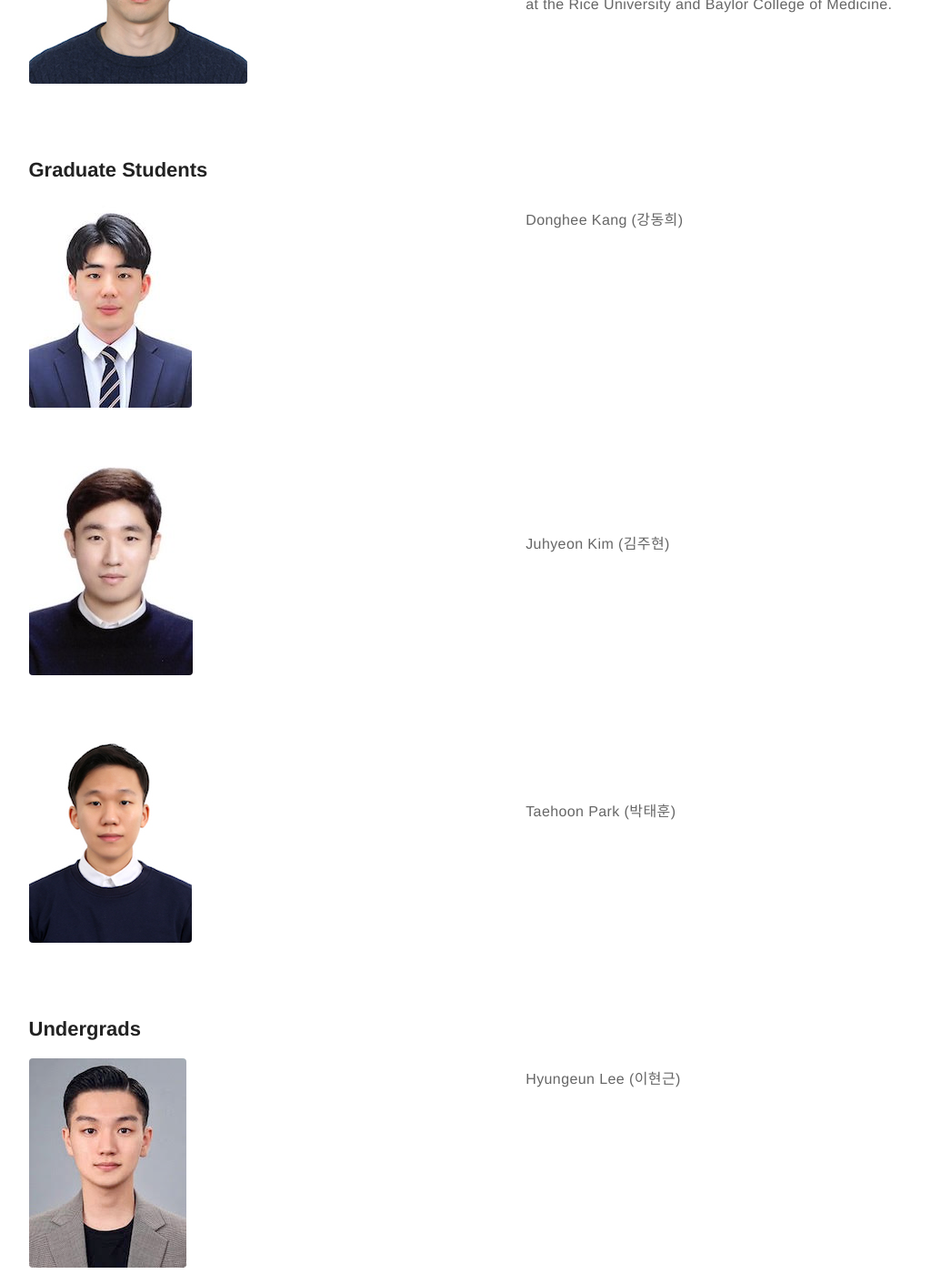
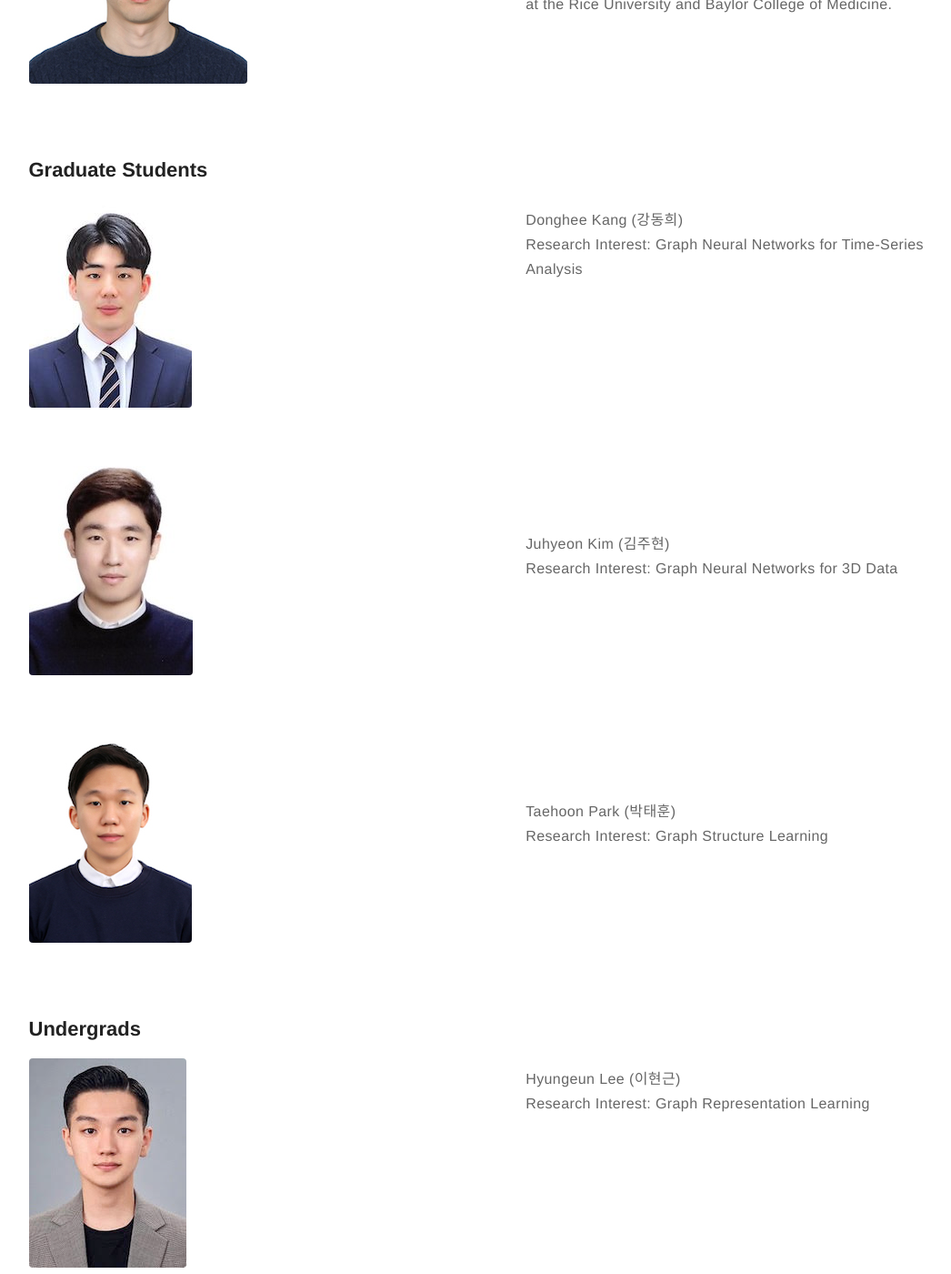
Before and after one commit to kijungyoon/kijungyoon.github.io, a Jekyll site: the page built from people.md, in a window 1280 px wide and 1400 px high, scrolled down 747 px. Shown: the whole window at 91% size, without its empty margins (82-1128 px from the left). Built offline with Jekyll 4.4.1, drawn with Linux system fonts in a browser that asks for light colours.

Commit message:
Update people.md

```diff
--- a/people.md
+++ b/people.md
@@ -26,7 +26,8 @@ layout: page
 
     <div class="toright">
     <br><br><br><br>
-    <p><b>Donghee Kang (강동희)</b></p>
+    <p><b>Donghee Kang (강동희)</b><br>
+	  Research Interest: Graph Neural Networks for Time-Series Analysis</p>
     </div>
 </div>
 
@@ -38,7 +39,8 @@ layout: page
 
     <div class="toright">
     <br><br><br><br>
-    <p><b>Juhyeon Kim (김주현)</b></p>
+    <p><b>Juhyeon Kim (김주현)</b><br>
+	  Research Interest: Graph Neural Networks for 3D Data</p>
     </div>
 </div>
 
@@ -50,7 +52,8 @@ layout: page
 
     <div class="toright">
     <br><br><br><br>
-    <p><b>Taehoon Park (박태훈)</b></p>
+    <p><b>Taehoon Park (박태훈)</b><br>
+	  Research Interest: Graph Structure Learning</p>
     </div>
 </div>
 
@@ -63,7 +66,8 @@ layout: page
 
     <div class="toright">
     <br><br><br><br>
-    <p><b>Hyungeun Lee (이현근)</b></p>
+    <p><b>Hyungeun Lee (이현근)</b><br>
+	  Research Interest: Graph Representation Learning</p>
     </div>
 </div>
 
```
